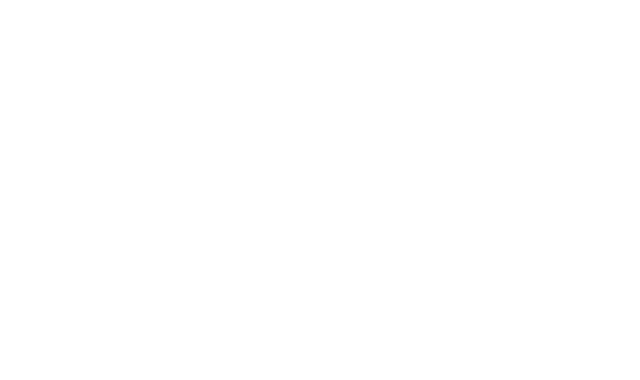
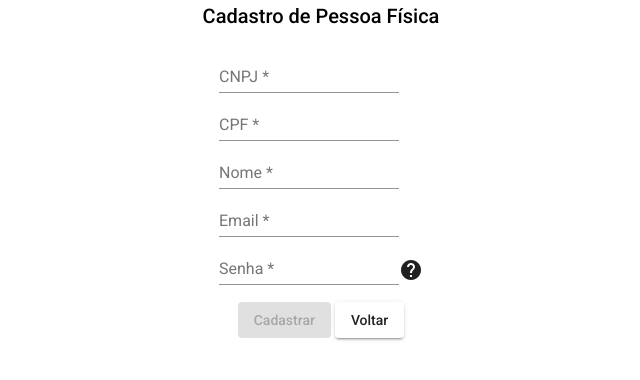
Before and after one commit to fabiomqs/frontend-angular, an Angular app in the folder formacao-angular-12-com-rest/ponto-inteligente/: page /cadastro-pf in a window 1280 px wide. Before the commit this address led to /. Shown: the top 380 px of the page, without its empty margins (319-959 px from the left). Built offline with nearby package versions, Linux system fonts and the light colour scheme.

Commit message:
add module, component, routes, form, model and service to cadastrar-pf

```diff
--- a/formacao-angular-12-com-rest/ponto-inteligente/src/app/app.module.ts
+++ b/formacao-angular-12-com-rest/ponto-inteligente/src/app/app.module.ts
@@ -9,6 +9,8 @@
 import { LoginRoutingModule } from './autenticacao/login/login-routing.module';
 import { CadastroPjModule } from './autenticacao/cadastro-pj/cadastro-pj.module';
 import { CadastroPjRoutingModule } from './autenticacao/cadastro-pj/cadastro-pj-routing.module';
+import { CadastroPfModule } from './autenticacao/cadastro-pf/cadastro-pf.module';
+import { CadastroPfRoutingModule } from './autenticacao/cadastro-pf/cadastro-pf-routing.module';
 
 @NgModule({
     declarations: [
@@ -20,9 +22,11 @@
         MatButtonModule,
         LoginModule,
         CadastroPjModule,
+        CadastroPfModule,
 
         LoginRoutingModule,
         CadastroPjRoutingModule,
+        CadastroPfRoutingModule,
 
         AppRoutingModule
     ],
--- /dev/null
+++ b/formacao-angular-12-com-rest/ponto-inteligente/src/app/autenticacao/cadastro-pf/cadastro-pf-routing.module.ts
@@ -0,0 +1,28 @@
+import { NgModule } from '@angular/core';
+import { RouterModule, Routes } from '@angular/router';
+
+import { CadastrarPfComponent } from './components/cadastrar-pf/cadastrar-pf.component';
+import { CadastroPfComponent } from './components/cadastro-pf.component';
+
+export const CadastroPfRoutes: Routes = [
+	{
+		path: 'cadastro-pf',
+		component: CadastroPfComponent,
+		children: [
+            {
+                path: '',
+                component: CadastrarPfComponent
+            }
+		]
+	}
+];
+
+@NgModule({
+    imports: [
+  	    RouterModule.forChild(CadastroPfRoutes)
+    ],
+    exports: [
+        RouterModule
+    ]
+})
+export class CadastroPfRoutingModule { }
--- /dev/null
+++ b/formacao-angular-12-com-rest/ponto-inteligente/src/app/autenticacao/cadastro-pf/components/cadastrar-pf/cadastrar-pf.component.html
@@ -0,0 +1,45 @@
+<form [formGroup]="form" fxLayoutAlign="center" novalidate>
+    <mat-list>
+        <mat-list-item>
+        <mat-form-field>
+            <input matInput placeholder="CNPJ"
+                formControlName="cnpj" mascara="99.999.999/9999-99">
+        </mat-form-field>
+        </mat-list-item>
+        <mat-list-item>
+            <mat-form-field>
+            <input matInput placeholder="CPF"
+                formControlName="cpf" mascara="999.999.999-99">
+            </mat-form-field>
+        </mat-list-item>
+        <mat-list-item>
+            <mat-form-field>
+            <input matInput placeholder="Nome"
+                formControlName="nome">
+            </mat-form-field>
+        </mat-list-item>
+        <mat-list-item>
+            <mat-form-field>
+            <input matInput placeholder="Email"
+                formControlName="email">
+            </mat-form-field>
+        </mat-list-item>
+        <mat-list-item>
+            <mat-form-field>
+            <input type="password" matInput placeholder="Senha"
+                formControlName="senha">
+            </mat-form-field>
+            <span matTooltip="Senha deve conter ao menos 6 caracteres">
+            <mat-icon>help</mat-icon>
+            </span>
+        </mat-list-item>
+        <mat-list-item fxLayoutAlign="center">
+            <button mat-raised-button color="primary"
+                [disabled]="form.invalid" (click)="cadastrarPf()">
+                Cadastrar
+            </button>
+            &nbsp;
+            <a mat-raised-button routerLink="/login">Voltar</a>
+        </mat-list-item>
+    </mat-list>
+</form>
--- /dev/null
+++ b/formacao-angular-12-com-rest/ponto-inteligente/src/app/autenticacao/cadastro-pf/components/cadastrar-pf/cadastrar-pf.component.ts
@@ -0,0 +1,63 @@
+import { Component, OnInit } from '@angular/core';
+import { FormBuilder, FormGroup, Validators } from '@angular/forms';
+import { MatSnackBar } from '@angular/material/snack-bar';
+import { Router } from '@angular/router';
+
+import { CnpjValidator } from 'src/app/shared/validators/cnpj.validator';
+import { CpfValidator } from 'src/app/shared/validators/cpf.validator';
+import { CadastroPf } from '../../models/cadastro-pf.model';
+import { CadastrarPfService } from '../../services/cadastrar-pf.service';
+
+@Component({
+    selector: 'app-cadastrar-pf',
+    templateUrl: './cadastrar-pf.component.html',
+    styleUrls: ['./cadastrar-pf.component.css']
+})
+export class CadastrarPfComponent implements OnInit {
+
+    form: FormGroup;
+
+    constructor(
+        private fb: FormBuilder,
+        private snackBar: MatSnackBar,
+        private cadastrarPfService: CadastrarPfService,
+        private router: Router
+    ) { }
+
+    ngOnInit() {
+        this.gerarForm();
+    }
+
+    gerarForm() {
+        this.form = this.fb.group({
+            nome: ['', [Validators.required, Validators.minLength(3)]],
+            email: ['', [Validators.required, Validators.email]],
+            senha: ['', [Validators.required, Validators.minLength(6)]],
+            cpf: ['', [Validators.required, CpfValidator]],
+            cnpj: ['', [Validators.required, CnpjValidator]]
+        });
+    }
+
+    cadastrarPf() {
+        if (this.form.invalid) {
+            return;
+        }
+        const cadastroPf:CadastroPf = this.form.value;
+        this.cadastrarPfService.cadastrar(cadastroPf)
+            .subscribe({
+                next: (data) => {
+                    const msg: string = "Realize o login para acessar o sistema.";
+                    this.snackBar.open(msg, "Sucesso", { duration: 5000 });
+                    this.router.navigate(['/login']);
+                },
+                error: (err) => {
+                    let msg: string = "Tente novamente em instantes.";
+                    if (err.status == 400) {
+                        msg = err.error.errors.join(' ');
+                    }
+                    this.snackBar.open(msg, "Erro", { duration: 5000 });
+                }
+            });
+    }
+
+}
--- /dev/null
+++ b/formacao-angular-12-com-rest/ponto-inteligente/src/app/autenticacao/cadastro-pf/components/cadastro-pf.component.ts
@@ -0,0 +1,9 @@
+import { Component } from '@angular/core';
+
+@Component({
+    template: `
+        <h2 fxLayoutAlign="center">Cadastro de Pessoa Física</h2>
+        <router-outlet></router-outlet>
+    `
+})
+export class CadastroPfComponent { }
--- /dev/null
+++ b/formacao-angular-12-com-rest/ponto-inteligente/src/app/autenticacao/cadastro-pf/services/cadastrar-pf.service.ts
@@ -0,0 +1,18 @@
+import { Injectable } from '@angular/core';
+import { HttpClient } from '@angular/common/http';
+import { Observable } from 'rxjs';
+import { environment as env } from '../../../../environments/environment';
+
+import { CadastroPf } from '../models/cadastro-pf.model';
+
+@Injectable()
+export class CadastrarPfService {
+
+    private readonly PATH: string = 'cadastrar-pf';
+
+    constructor(private http: HttpClient) { }
+
+    cadastrar(cadastroPf: CadastroPf): Observable<any> {
+  	    return this.http.post(env.baseApiUrl + this.PATH, cadastroPf);
+    }
+}
```
Also changed, not shown: formacao-angular-12-com-rest/ponto-inteligente/src/app/autenticacao/cadastro-pf/cadastro-pf.module.ts (added, +42 -0 lines), formacao-angular-12-com-rest/ponto-inteligente/src/app/autenticacao/cadastro-pf/models/cadastro-pf.model.ts (added, +11 -0 lines), formacao-angular-12-com-rest/ponto-inteligente/src/app/autenticacao/cadastro-pf/components/cadastrar-pf/cadastrar-pf.component.css (added), 1 other file (tests, documents, lock files or other folders).
